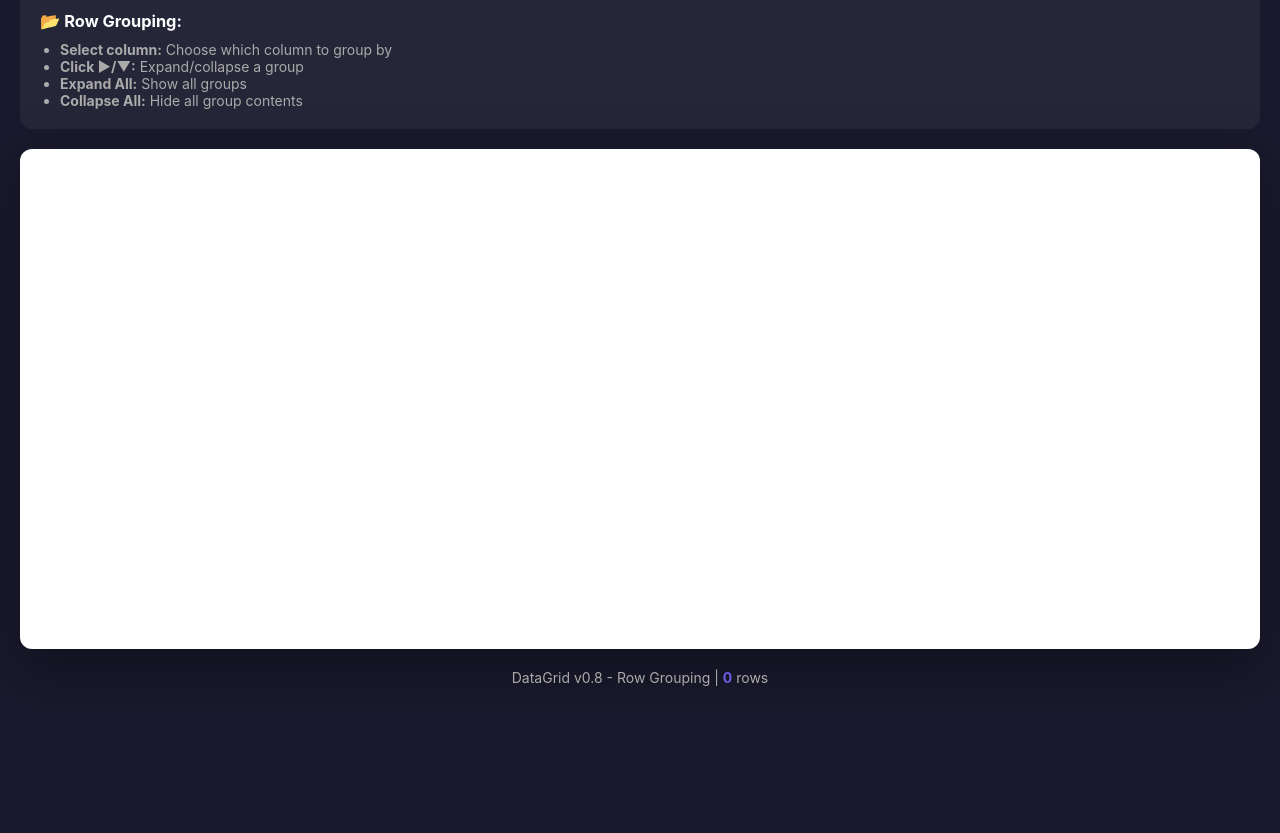
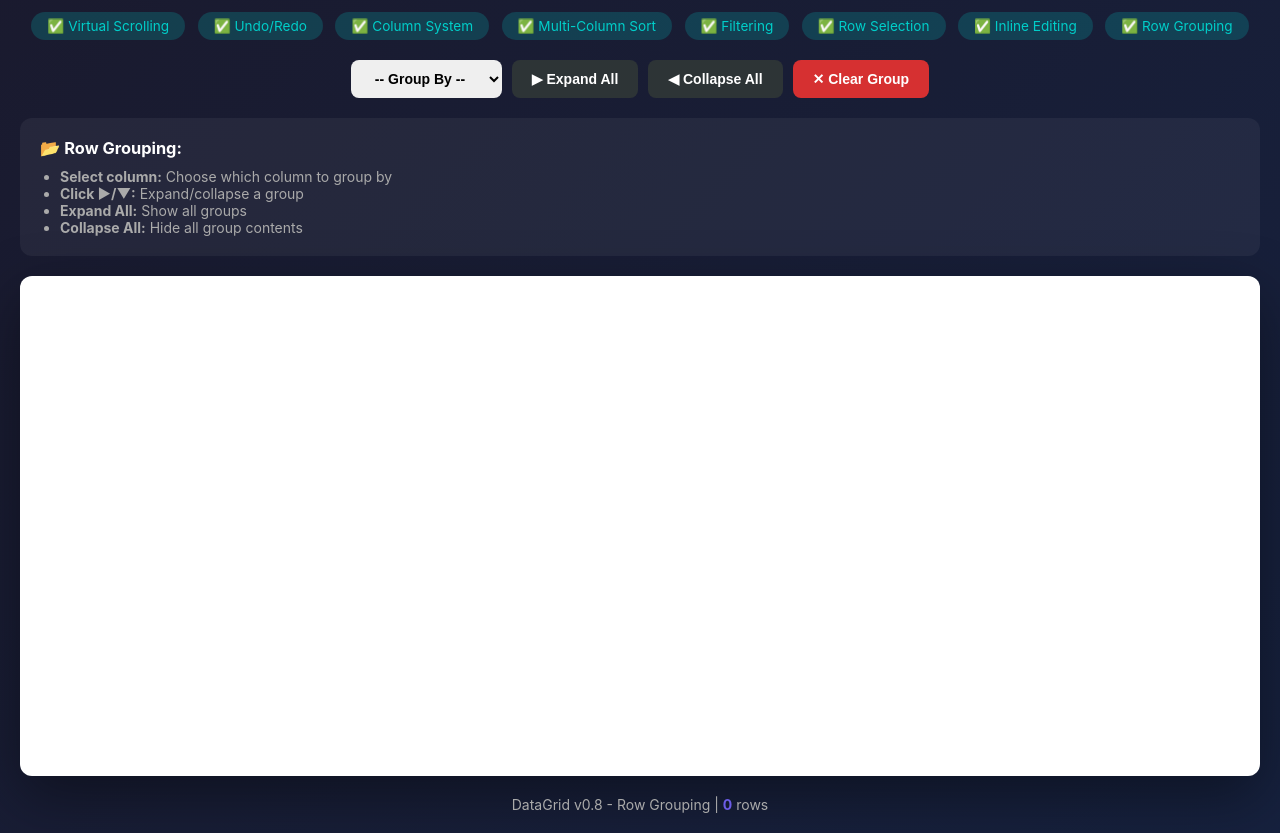
Before and after one commit to Deneshiqua/datagrid, a website: page demo/v0.8-row-grouping.html in a window 1280 px wide. Shown: the part 87-920 px from the top of the page. Before the commit the page ends 800 px from the top, so only its background shows below. Drawn offline with Linux system fonts and the light colour scheme; files whose address does not match are found by name.

Commit message:
Fix v0.8 demo header structure to match v0.7

```diff
--- a/demo/v0.8-row-grouping.html
+++ b/demo/v0.8-row-grouping.html
@@ -6,21 +6,49 @@
   <title>DataGrid v0.8 - Row Grouping</title>
   <style>
     * { margin: 0; padding: 0; box-sizing: border-box; }
+
     body {
       font-family: -apple-system, BlinkMacSystemFont, 'Segoe UI', Roboto, sans-serif;
-      background: #1a1a2e;
-      color: #fff;
+      background: linear-gradient(135deg, #1a1a2e 0%, #16213e 100%);
+      min-height: 100vh;
       padding: 20px;
+      color: #eee;
+    }
+
+    h1 { text-align: center; margin-bottom: 5px; color: #fff; }
+    h1 a { color: #fff; text-decoration: none; }
+    .version { text-align: center; color: #6c5ce7; font-weight: bold; margin-bottom: 15px; }
+
+    .feature-badge {
+      text-align: center;
+      margin-bottom: 20px;
+    }
+
+    .feature-badge span {
+      background: rgba(108, 92, 231, 0.2);
+      color: #a29bfe;
+      padding: 6px 16px;
+      border-radius: 20px;
+      font-size: 0.85rem;
+      margin: 0 4px;
+      display: inline-block;
+    }
+
+    .feature-badge span.completed {
+      background: rgba(0, 206, 201, 0.2);
+      color: #00cec9;
     }
 
     .controls {
+      max-width: 1400px;
+      margin: 0 auto 15px;
       display: flex;
-      gap: 12px;
-      margin-bottom: 20px;
+      gap: 10px;
       flex-wrap: wrap;
+      justify-content: center;
     }
 
-    .controls button {
+    .controls button, .controls select {
       padding: 10px 20px;
       border-radius: 8px;
       border: none;
@@ -68,19 +96,23 @@
 
     .instructions h3 { color: #fff; margin-bottom: 10px; }
     .instructions ul { margin-left: 20px; }
-
-    select {
-      padding: 10px 16px;
-      border-radius: 8px;
-      border: none;
-      background: #2d3436;
-      color: white;
-      font-size: 14px;
-      cursor: pointer;
-    }
   </style>
 </head>
 <body>
+  <h1><a href="/demo/">🚀 DataGrid</a></h1>
+  <div class="version">v0.8.0 - Row Grouping</div>
+
+  <div class="feature-badge">
+    <span class="completed">✅ Virtual Scrolling</span>
+    <span class="completed">✅ Undo/Redo</span>
+    <span class="completed">✅ Column System</span>
+    <span class="completed">✅ Multi-Column Sort</span>
+    <span class="completed">✅ Filtering</span>
+    <span class="completed">✅ Row Selection</span>
+    <span class="completed">✅ Inline Editing</span>
+    <span class="completed">✅ Row Grouping</span>
+  </div>
+
   <div class="controls">
     <select id="group-by-column">
       <option value="">-- Group By --</option>
```
